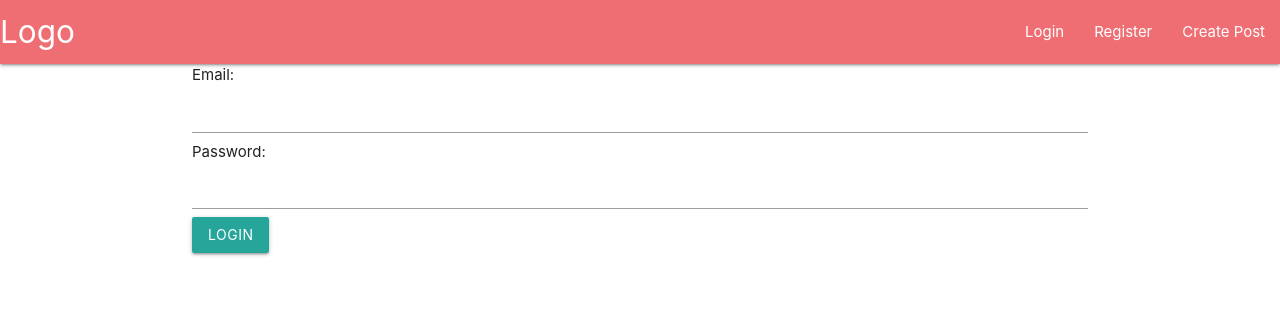
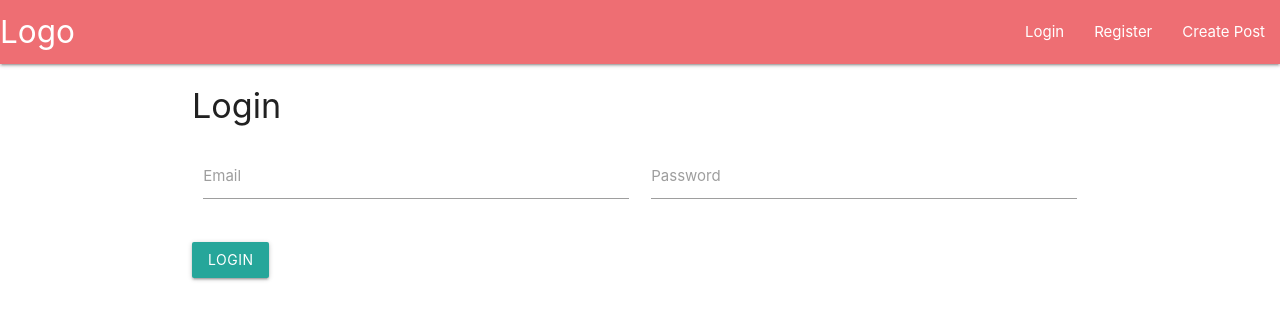
Before and after one commit to JakeGambino1/my-capstone, a React (Create React App) app in the folder client/: page /login in a window 1280 px wide. Shown: the top 320 px of the page. Built offline with nearby package versions, Linux system fonts and the light colour scheme; no server answers; the HTML template or start-up script is replaced by a standard one.

Commit message:
register front-end posts user info to mongoDB atlas

```diff
--- a/client/src/components/auth/Login.js
+++ b/client/src/components/auth/Login.js
@@ -1,4 +1,6 @@
 import React, { Component } from 'react';
+import M from 'materialize-css';
+import axios from 'axios';
 
 class Login extends Component {
   constructor(props) {
@@ -8,6 +10,10 @@ class Login extends Component {
       email: '',
       password: ''
     };
+  }
+
+  componentDidMount() {
+    M.AutoInit();
   }
 
   handleEmailInput = e => {
@@ -24,24 +30,40 @@ class Login extends Component {
 
   handleSubmit = e => {
     e.preventDefault();
+    // axios.post('api/users/', {
+    //   name: e.target.firstName.value + ' ' + e.target.lastName.value,
+    //   email: e.target.email.value,
+    //   password: e.target.password.value
+    // });
     console.log(`${this.state.email} ${this.state.password}`);
   };
 
   render() {
     return (
       <form onSubmit={this.handleSubmit}>
-        Email:{' '}
+        <h4>Login</h4>
+        <div className="row">
+          <div className="input-field col m6">
+            <label htmlFor="email">Email</label>
             <input
+              name="email"
+              id="email"
               type="text"
               value={this.state.email}
               onChange={this.handleEmailInput}
             />
-        Password:{' '}
+          </div>
+          <div className="input-field col m6">
+            <label htmlFor="password">Password</label>
             <input
-          type="text"
+              name="password"
+              id="password"
+              type="password"
               value={this.state.password}
               onChange={this.handlePasswordInput}
             />
+          </div>
+        </div>
         <button type="submit" className="btn">
           Login
         </button>
@@ -49,4 +71,5 @@ class Login extends Component {
     );
   }
 }
+
 export default Login;
--- a/client/src/components/auth/Register.js
+++ b/client/src/components/auth/Register.js
@@ -1,18 +1,17 @@
 import React, { Component } from 'react';
 import M from 'materialize-css';
+import axios from 'axios';
 
 class Register extends Component {
   constructor(props) {
     super(props);
 
-    this.handleSubmit = this.handleSubmit.bind(this);
-    // this.state = {
-    //   firstName: '',
-    //   lastName: '',
-    //   email: '',
-    //   password: '',
-    //   password2: ''
-    // };
+    this.state = {
+      name: '',
+      email: '',
+      password: '',
+      password2: ''
+    };
   }
 
   componentDidMount() {
@@ -21,20 +20,22 @@ class Register extends Component {
 
   handleSubmit(e) {
     e.preventDefault();
-    this.setState({ [e.target.name]: e.target.value });
 
-    console.log(e.target.firstName.value);
-    console.log(e.target.lastName.value);
-    console.log(e.target.email.value);
-    console.log(e.target.password.value);
-    console.log(e.target.password2.value);
+    // console.log(e.target.firstName.value);
+    // console.log(e.target.lastName.value);
+    // console.log(e.target.email.value);
+    // console.log(e.target.password.value);
+    // console.log(e.target.password2.value);
 
-    // this.setState({
-    //   firstName: e.firstName,
-    //   lastName: e.lastName,
-    //   email: e.email,
-    //   password: e.password
-    // });
+    if (e.target.password.value !== e.target.password2.value) {
+      return console.log('Passwords much match');
+    }
+
+    axios.post('api/users/', {
+      name: e.target.firstName.value + ' ' + e.target.lastName.value,
+      email: e.target.email.value,
+      password: e.target.password.value
+    });
   }
 
   render() {
--- a/client/src/components/posts/CreatePost.js
+++ b/client/src/components/posts/CreatePost.js
@@ -1,8 +1,24 @@
 import React, { Component } from 'react';
+import axios from 'react';
 
 class CreatePost extends Component {
+  constructor(props) {
+    super(props);
+
+    this.state = {
+      title: '',
+      content: ''
+    };
+  }
+
   handleSubmit = e => {
     e.preventDefault();
+
+    axios.post('api/written-content/').then(res => {
+      const data = res.data;
+      console.log(data);
+    });
+
     console.log('test');
   };
 
```
Also changed, not shown: 1 other file (tests, documents, lock files or other folders). Lines whose indentation alone changed are shown as unchanged.
